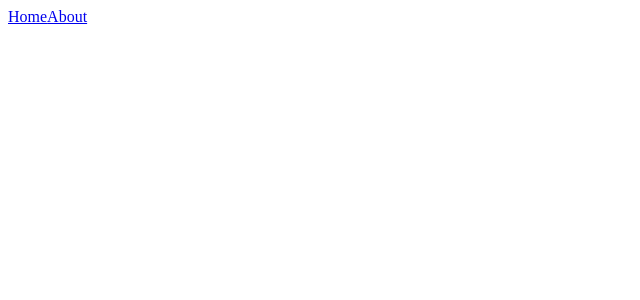
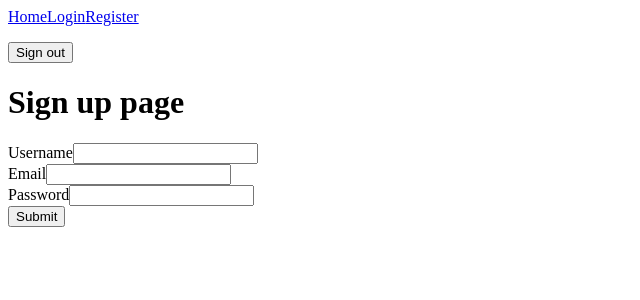
Before and after one commit to mustaphaboudouch/chess-game, a Vue app in the folder client/: page /sign-up in a window 1280 px wide. Before the commit this address had no page. Shown: the top 300 px of the page, without its empty margins (0-640 px from the left). Built offline with nearby package versions, Linux system fonts and the light colour scheme; no server answers.

Commit message:
feat: add v1 user auth

```diff
--- a/client/src/App.vue
+++ b/client/src/App.vue
@@ -1,15 +1,16 @@
 <script setup>
-import { RouterLink, RouterView } from 'vue-router';
+import { RouterView } from 'vue-router';
+import AuthProvider from './providers/AuthProvider.vue';
+import Navbar from './components/Navbar.vue';
 </script>
 
 <template>
-  <nav>
-    <RouterLink to="/">Home</RouterLink>
-    <RouterLink to="/about">About</RouterLink>
-  </nav>
-  <main>
-    <RouterView />
-  </main>
+  <AuthProvider>
+    <Navbar />
+    <main>
+      <RouterView />
+    </main>
+  </AuthProvider>
 </template>
 
 <style scoped></style>
--- /dev/null
+++ b/client/src/components/Navbar.vue
@@ -0,0 +1,22 @@
+<script setup>
+import { inject } from 'vue';
+import { RouterLink } from 'vue-router';
+
+const user = inject('user');
+const signOut = inject('sign-out');
+
+async function handleClick() {
+  const data = await signOut();
+  console.log('DATA :::', data);
+}
+</script>
+
+<template>
+  <nav>
+    <RouterLink to="/">Home</RouterLink>
+    <RouterLink to="/sign-in">Login</RouterLink>
+    <RouterLink to="/sign-up">Register</RouterLink>
+    <p>{{ user?.username }}</p>
+    <button @click="handleClick">Sign out</button>
+  </nav>
+</template>
--- /dev/null
+++ b/client/src/providers/AuthProvider.vue
@@ -0,0 +1,73 @@
+<script setup>
+import { onMounted, provide, ref } from 'vue';
+
+const user = ref(null);
+
+onMounted(async () => {
+  try {
+    const response = await fetch('http://localhost:3001/me', {
+      method: 'GET',
+      credentials: 'include'
+    });
+
+    if (response.ok) {
+      user.value = await response.json();
+    }
+  } catch (error) {
+    console.log('ERROR :::', error);
+  }
+});
+
+async function signUp({ username, email, password }) {
+  try {
+    const response = await fetch('http://localhost:3001/sign-up', {
+      method: 'POST',
+      headers: { 'Content-Type': 'application/json' },
+      body: JSON.stringify({ username, email, password }),
+      credentials: 'include'
+    });
+    const data = await response.json();
+    return data;
+  } catch (error) {
+    console.log('ERROR :::', error);
+  }
+}
+
+async function signIn({ email, password }) {
+  try {
+    const response = await fetch('http://localhost:3001/sign-in', {
+      method: 'POST',
+      headers: { 'Content-Type': 'application/json' },
+      body: JSON.stringify({ email, password }),
+      credentials: 'include'
+    });
+    const data = await response.json();
+    return data;
+  } catch (error) {
+    console.log('ERROR :::', error);
+  }
+}
+
+async function signOut() {
+  try {
+    const response = await fetch('http://localhost:3001/sign-out', {
+      method: 'POST',
+      headers: { 'Content-Type': 'application/json' },
+      credentials: 'include'
+    });
+    const data = await response.json();
+    return data;
+  } catch (error) {
+    console.log('ERROR :::', error);
+  }
+}
+
+provide('user', user);
+provide('sign-up', signUp);
+provide('sign-in', signIn);
+provide('sign-out', signOut);
+</script>
+
+<template>
+  <slot :user="user"></slot>
+</template>
--- a/client/src/router/index.js
+++ b/client/src/router/index.js
@@ -1,6 +1,7 @@
 import { createRouter, createWebHistory } from 'vue-router';
 import HomeView from '../views/HomeView.vue';
-import AboutView from '../views/AboutView.vue';
+import SignUpView from '../views/SignUpView.vue';
+import SignInView from '../views/SignInView.vue';
 
 const router = createRouter({
   history: createWebHistory(import.meta.env.BASE_URL),
@@ -11,9 +12,14 @@ const router = createRouter({
       component: HomeView
     },
     {
-      path: '/about',
-      name: 'about',
-      component: AboutView
+      path: '/sign-up',
+      name: 'sign-up',
+      component: SignUpView
+    },
+    {
+      path: '/sign-in',
+      name: 'sign-in',
+      component: SignInView
     }
   ]
 });
--- a/client/src/views/AboutView.vue
+++ b/client/src/views/SignInView.vue
@@ -1,6 +1,6 @@
 <template>
   <div>
-    <h1>This is the about page</h1>
+    <h1>Sign in page</h1>
   </div>
 </template>
 
--- /dev/null
+++ b/client/src/views/SignUpView.vue
@@ -0,0 +1,32 @@
+<script setup>
+import { inject, reactive } from 'vue';
+
+const values = reactive({ username: '', email: '', password: '' });
+
+const signUp = inject('sign-up');
+
+async function handleSubmit() {
+  const data = await signUp({ ...values });
+  console.log('DATA from REGISTER FORM :::', data);
+}
+</script>
+
+<template>
+  <h1>Sign up page</h1>
+
+  <form @submit.prevent="handleSubmit">
+    <div>
+      <label for="username">Username</label>
+      <input v-model="values.username" id="username" type="text" />
+    </div>
+    <div>
+      <label for="email">Email</label>
+      <input v-model="values.email" type="email" id="email" />
+    </div>
+    <div>
+      <label for="password">Password</label>
+      <input v-model="values.password" type="password" id="password" />
+    </div>
+    <button type="submit">Submit</button>
+  </form>
+</template>
```
